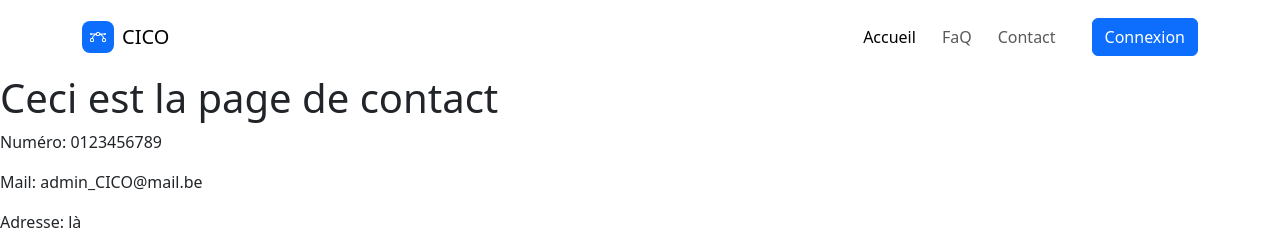
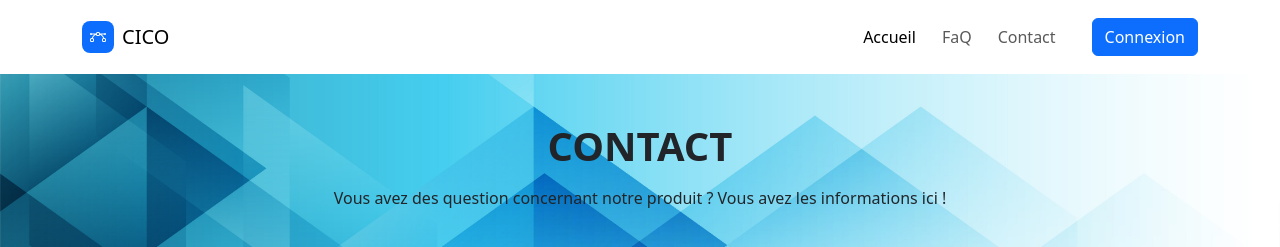
Before and after one commit to a-kalin0/Cat-In-Cat-Out, a Django app: page /CICO/contact in a window 1280 px wide. Shown: the top 247 px of the page. Run offline with Django 4.2, Linux system fonts and the light colour scheme; some libraries are stand-ins or nearby versions.

Commit message:
contact page done

```diff
--- a/templates/CICO/connexion.html
+++ b/templates/CICO/connexion.html
@@ -7,7 +7,7 @@
     >
       <img
         class="img-fluid"
-        src="{% static 'img/cat.jpg' %}"
+        src="{% static 'CICO/img/cat.jpg' %}"
         alt="cat"
         height="50"
         width="100%"
--- a/templates/CICO/contact.html
+++ b/templates/CICO/contact.html
@@ -1,11 +1,87 @@
-{% extends "base.html" %}
-{% block content %}
-    <h1>Ceci est la page de contact</h1>
-
-    <p>Numéro: 0123456789</p>
-    <p>Mail: admin_CICO@mail.be</p>
-    <p>Adresse: là</p>
-
-
-    <iframe src="https://www.google.com/maps/embed?pb=!1m18!1m12!1m3!1d2528.9120613597242!2d4.609672076301028!3d50.66589327182834!2m3!1f0!2f0!3f0!3m2!1i1024!2i768!4f13.1!3m3!1m2!1s0x47c17e714a035b8d%3A0xe037802119b9eb6f!2sEPHEC%2C%201348%20Ottignies-Louvain-la-Neuve!5e0!3m2!1sfr!2sbe!4v1697006125879!5m2!1sfr!2sbe" width="600" height="450" style="border:0;" allowfullscreen="" loading="lazy" referrerpolicy="no-referrer-when-downgrade"></iframe>
+{% extends "base.html" %} {% load static %} {% block content %}
+<section>
+  <div
+    class="container-fluid d-inline-flex h-100"
+    style="
+      display: inline;
+      border-style: none;
+      padding-right: 0px;
+      padding-left: 0px;
+    "
+  >
+    <div
+      class="flex-fill py-5 container-fluid"
+      style="
+        background: url('{% static 'CICO/img/background-contact.jpg' %}') left /
+          cover;
+      "
+      data-bs-theme="light"
+    >
+      <div class="row g-0 h-100">
+        <div
+          class="col-md-10 col-xl-8 text-center d-flex d-sm-flex d-md-flex justify-content-center align-items-center mx-auto justify-content-sm-center justify-content-md-center align-items-md-center justify-content-lg-center justify-content-xl-center justify-content-xxl-center"
+        >
+          <div>
+            <h1
+              class="text-uppercase fw-bold text-dark align-self-center mb-3"
+              style="text-align: center"
+            >
+              Contact
+            </h1>
+            <p class="text-dark mb-4">
+              Vous avez des question concernant notre produit ? Vous avez les
+              informations ici !
+            </p>
+          </div>
+        </div>
+      </div>
+    </div>
+  </div>
+</section>
+<section class="position-relative py-4 py-xl-5">
+  <div class="container position-relative">
+    <div class="row">
+      <div class="col-md-6 col-xl-4">
+        <div>
+          <form class="p-3 p-xl-4" method="post">
+            <h4>Nous contacter</h4>
+            <p class="text-muted">
+              Vous pouvez nous contacter directement via téléphone ou par mail
+            </p>
+            <div class="d-flex flex-row mb-3">
+              <i
+                class="far fa-envelope"
+                style="font-size: 29px; margin-right: 3px"
+              ></i>
+              <p style="margin-left: 16px">blabla@bla.com</p>
+            </div>
+            <div class="d-flex flex-row mb-3">
+              <i
+                class="fas fa-phone-alt"
+                style="font-size: 29px; margin-right: 3px"
+              ></i>
+              <p style="margin-left: 16px">+32 (0)987 65 43 21</p>
+            </div>
+            <div class="d-flex flex-row mb-3">
+              <i class="far fa-map" style="font-size: 29px"></i>
+              <p style="margin-left: 16px">
+                Avenue de Ciseau 15, 1348 Louvain-la-Neuve
+              </p>
+            </div>
+          </form>
+        </div>
+      </div>
+      <div class="col">
+        <iframe
+          allowfullscreen=""
+          frameborder="0"
+          loading="lazy"
+          src="https://www.google.com/maps/embed/v1/place?key=AIzaSyAiXtP-FQJn5dNe1frueZoYdIXd9X2ljxs&amp;q=Avenue+de+Sciseau+15&amp;zoom=18"
+          width="100%"
+          height="100%"
+        ></iframe>
+      </div>
+    </div>
+  </div>
+</section>
 {% endblock %}
```
Also changed, not shown: CICO/static/CICO/img/background-contact.jpg (added), db.sqlite3.
